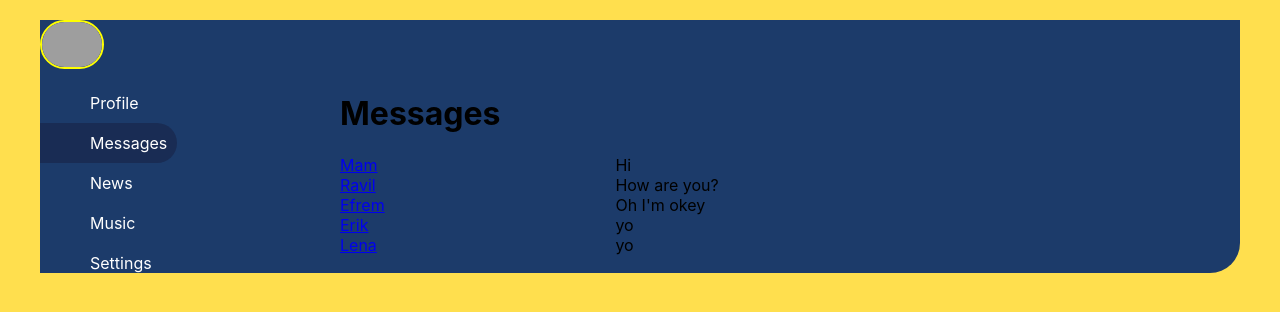
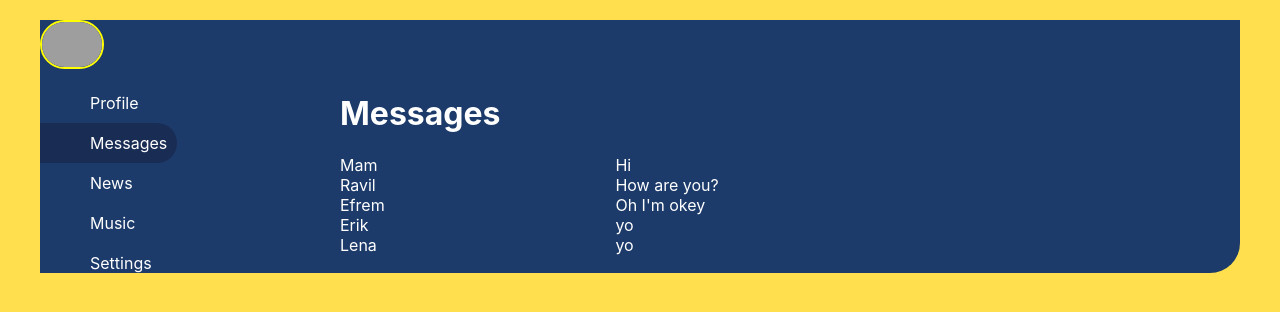
Before and after one commit to DanKI1/social-network, a React (Create React App) app: page /dialogs in a window 1280 px wide. Shown: the top 312 px of the page. Built offline with nearby package versions, Linux system fonts and the light colour scheme; grey boxes are pictures that could not be loaded.

Commit message:
Lesson28MoveDataToIndexfromComponents

```diff
--- a/src/App.js
+++ b/src/App.js
@@ -10,7 +10,7 @@ import News from './components/News/News';
 import Profile from './components/Profile/Profile';
 import Settings from './components/Settings/Settings';
 
-function App() {
+function App(props) {
   return (
     <BrowserRouter>
           <div className="wrapper">
@@ -18,8 +18,8 @@ function App() {
         <div className='wrapper-content'>
         <Navbar/>
         <Routes>
-          <Route path="/profile/*" element = {<Profile />}/>
-				  <Route path="/dialogs/*" element = {<Dialogs />}/>
+          <Route path="/profile/*" element = {<Profile post_datas = {props.post_datas}/>}/>
+				  <Route path="/dialogs/*" element = {<Dialogs message_datas = {props.message_datas} dialog_datas = {props.dialog_datas}/>}/>
           <Route path="/news/*" element = {<News />}/>
 				  <Route path="/music/*" element = {<Music />}/>
           <Route path="/settings/*" element = {<Settings />}/>
--- /dev/null
+++ b/src/components/Dialogs/DialogItem/DialogsItem.jsx
@@ -0,0 +1,11 @@
+import React from 'react';
+import { NavLink } from 'react-router-dom';
+import h from './../Dialogs.module.css';
+
+const DialogItem = (props) =>{
+    return <div className={h.dialog}>
+        <NavLink to={"/dialogs/"+props.id}>{props.name}</NavLink>
+        </div>
+}
+
+export default DialogItem;
--- a/src/components/Dialogs/Dialogs.jsx
+++ b/src/components/Dialogs/Dialogs.jsx
@@ -1,39 +1,16 @@
 import React from 'react';
-import { NavLink } from 'react-router-dom';
+import DialogItem from './DialogItem/DialogsItem';
 import h from './Dialogs.module.css';
-
-const DialogItem = (props) =>{
-    return <div className={h.dialog}>
-        <NavLink to={"/dialogs/"+props.id}>{props.name}</NavLink>
-        </div>
-}
-
-const Message = (props) =>{
-    return <div className={h.message}>{props.message}</div>
-}
-
-let DialogData = [{id:1,name:"Mam"},
-    {id:2,name:"Ravil"},
-    {id:3,name:"Efrem"},
-    {id:4,name:"Erik"},
-    {id:5,name:"Lena"},
-]
-
-let MessagesData = [{id:1,message:"Hi"},
-    {id:2,message:"How are you?"},
-    {id:3,message:"Oh I'm okey"},
-    {id:3,message:"yo"},
-    {id:3,message:"yo"}
-]
+import Message from './Message/Message';
 
 
 
-let dialogs = DialogData.map(dialog => <DialogItem name = {dialog.name}/>);
+const Dialogs = (props) => {
 
-let messages = MessagesData.map(message => <Message message = {message.message}/>);
+    let dialogs = props.dialog_datas.map(dialog => <DialogItem name = {dialog.name} id = {dialog.id}/>);
 
+    let messages = props.message_datas.map(message => <Message message = {message.message}/>);
 
-const Dialogs = () => {
     return(
        <div>
         <h1>Messages</h1>
--- a/src/components/Dialogs/Dialogs.module.css
+++ b/src/components/Dialogs/Dialogs.module.css
@@ -2,3 +2,11 @@
   display:grid;
   grid-template-columns: 80fr 30fr;
 }
+a{
+  text-decoration: none;
+  color:white;
+}
+
+.message,h1{
+  color:white;
+}
--- /dev/null
+++ b/src/components/Dialogs/Message/Message.jsx
@@ -0,0 +1,8 @@
+import React from 'react';
+import h from './../Dialogs.module.css';
+
+const Message = (props) =>{
+    return <div className={h.message}>{props.message}</div>
+}
+
+export default Message;
--- a/src/components/Profile/MyPosts/MyPost.jsx
+++ b/src/components/Profile/MyPosts/MyPost.jsx
@@ -2,17 +2,14 @@ import React from 'react';
 import p from './MyPost.module.css';
 import Post from './Post/Post';
 
-let PostData = [{id:1,message:"I am also fine, thx for u care",like:12},
-    {id:2,message:"How are you?",like:123},
-    {id:3,message:"No proplem bro",like:34},
-    {id:3,message:"yo",like:1532},
-    {id:3,message:"yo",like:154}
-]
-
-let posts = PostData.map(post => <Post countlike={post.like} message={post.message}/>)
 
 
-const MyPost = () => {
+const MyPost = (props) => {
+
+
+  let posts = props.post_datas.map(post => <Post countlike={post.like} message={post.message}/>)
+
+
     return(
       <div className={p.wrapper_mypost}>
         <div>
--- a/src/components/Profile/Profile.jsx
+++ b/src/components/Profile/Profile.jsx
@@ -3,11 +3,11 @@ import MyPost from './MyPosts/MyPost';
 import ps from './Profile.module.css';
 import ProfileInfo from './ProfileInfo/ProfileInfo';
 
-const Profile = () => {
+const Profile = (props) => {
     return(
       <div className={ps.content}>
       <ProfileInfo/>
-      <MyPost/>
+      <MyPost post_datas = {props.post_datas}/>
       </div>
     )
 }
--- a/src/index.js
+++ b/src/index.js
@@ -4,10 +4,32 @@ import './index.css';
 import App from './App';
 import reportWebVitals from './reportWebVitals';
 
+let PostData = [{id:1,message:"I am also fine, thx for u care",like:12},
+    {id:2,message:"How are you?",like:123},
+    {id:3,message:"No proplem bro",like:34},
+    {id:3,message:"yo",like:1532},
+    {id:3,message:"yo",like:154}
+]
+
+let DialogData = [{id:1,name:"Mam"},
+    {id:2,name:"Ravil"},
+    {id:3,name:"Efrem"},
+    {id:4,name:"Erik"},
+    {id:5,name:"Lena"},
+]
+
+let MessagesData = [{id:1,message:"Hi"},
+    {id:2,message:"How are you?"},
+    {id:3,message:"Oh I'm okey"},
+    {id:3,message:"yo"},
+    {id:3,message:"yo"}
+]
+
+
 const root = ReactDOM.createRoot(document.getElementById('root'));
 root.render(
   <React.StrictMode>
-    <App />
+    <App post_datas = {PostData} message_datas = {MessagesData} dialog_datas = {DialogData}/>
   </React.StrictMode>
 );
 
```
